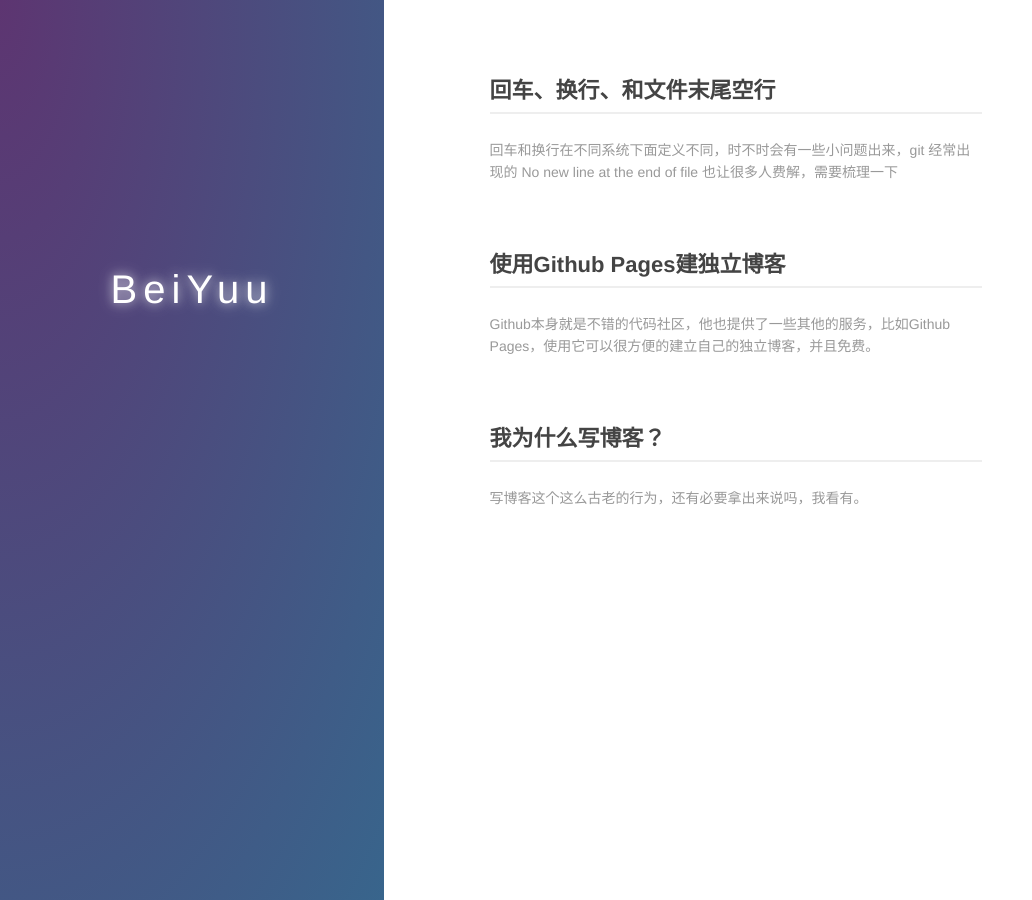
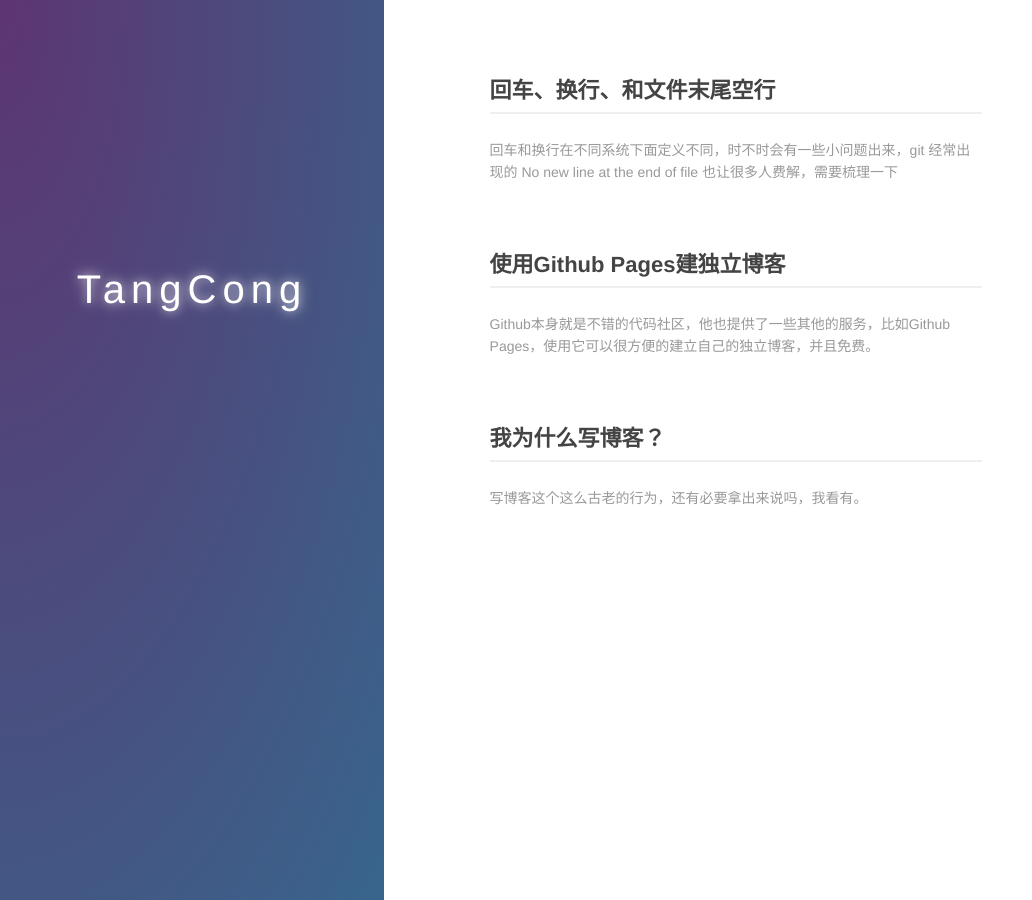
Before and after one commit to tangcong/tangcong.github.io, a Jekyll site: the page built from index.md, in a window 1280 px wide. Shown: the whole page, without its empty margins (0-1032 px from the left). Built offline with Jekyll 4.4.1, drawn with Linux system fonts in a browser that asks for light colours.

Commit message:
delete index weibo ref

```diff
--- a/index.md
+++ b/index.md
@@ -6,10 +6,7 @@ layout: default
   <div class="index-wrapper">
     <div class="aside">
       <div class="info-card">
-        <h1>BeiYuu</h1>
-        <a href="http://weibo.com/beiyuu/" target="_blank"><img src="http://www.weibo.com/favicon.ico" alt="" width="25"/></a>
-        <a href="http://www.douban.com/people/beiyuu/" target="_blank"><img src="http://www.douban.com/favicon.ico" alt="" width="22"/></a>
-        <a href="http://instagram.com/beiyuu/" target="_blank"><img src="http://d36xtkk24g8jdx.cloudfront.net/bluebar/00c6602/images/ico/favicon.ico" alt="" width="22"/></a>
+        <h1>TangCong</h1>
       </div>
       <div id="particles-js"></div>
     </div>
```
